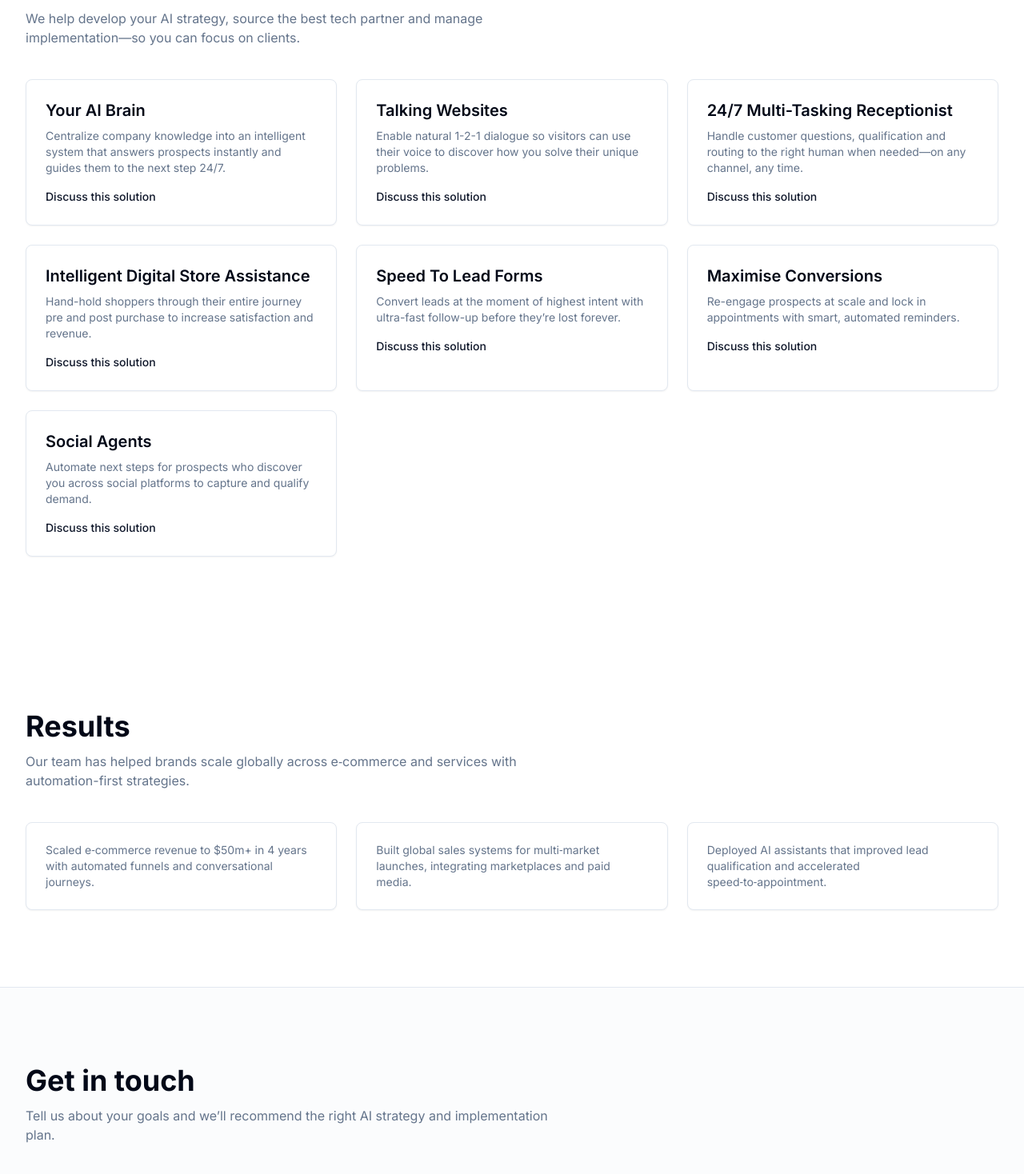
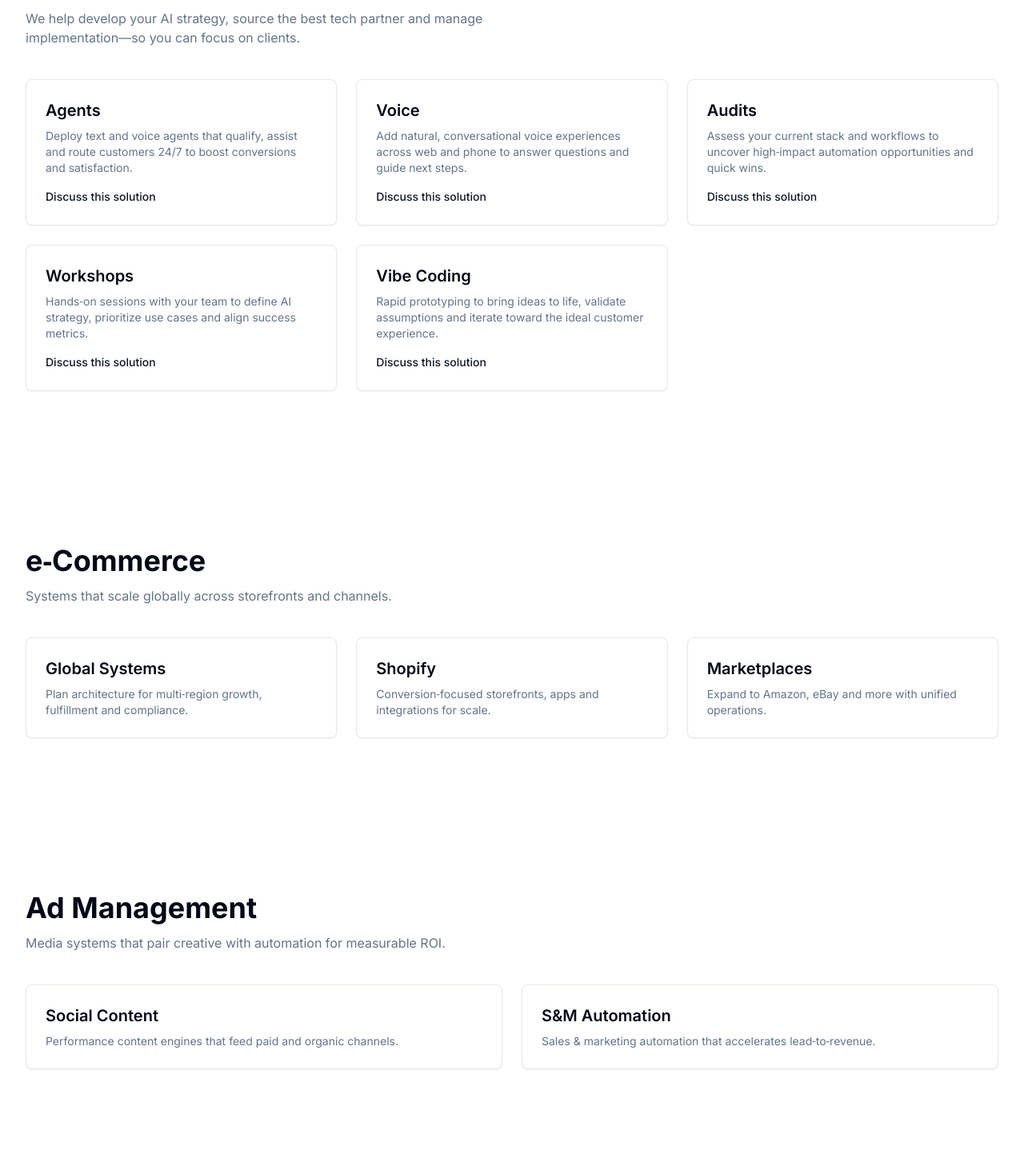
Before and after one commit to ATSUK-23/ats-website, a React (Vite) app: page / in a window 1280 px wide. Shown: the part 1160-2628 px from the top of the page at 80% size. Built offline with nearby package versions, Linux system fonts and the light colour scheme.

Commit message:
Update site map
Update the site map with the new menu structure including AI Solutions, Agents, Voice, Audits, Workshops, Vibe Coding, e-Commerce, Global Systems, Shopify, Marketplaces, Ad Management, Social Content, S&M Automation, About, and Contact.

```diff
--- a/src/components/layout/SiteFooter.tsx
+++ b/src/components/layout/SiteFooter.tsx
@@ -4,9 +4,10 @@ export const SiteFooter = () => {
       <div className="container py-10 text-sm text-muted-foreground flex flex-col md:flex-row items-center justify-between gap-3">
         <p>© {new Date().getFullYear()} Automate To Sell. All rights reserved.</p>
         <nav className="flex items-center gap-6">
-          <a href="#services" className="hover:text-primary">Services</a>
           <a href="#ai-solutions" className="hover:text-primary">AI Solutions</a>
-          <a href="#case-studies" className="hover:text-primary">Case Studies</a>
+          <a href="#e-commerce" className="hover:text-primary">e‑Commerce</a>
+          <a href="#ad-management" className="hover:text-primary">Ad Management</a>
+          <a href="#about" className="hover:text-primary">About</a>
           <a href="#contact" className="hover:text-primary">Contact</a>
         </nav>
       </div>
--- a/src/components/layout/SiteHeader.tsx
+++ b/src/components/layout/SiteHeader.tsx
@@ -9,13 +9,22 @@ import {
 } from "@/components/ui/dropdown-menu";
 
 const aiItems = [
-  { id: "your-ai-brain", label: "Your AI Brain" },
-  { id: "talking-websites", label: "Talking Websites" },
-  { id: "ai-receptionist", label: "24/7 Multi-Tasking Receptionist" },
-  { id: "digital-assistant", label: "Intelligent Digital Store Assistance" },
-  { id: "speed-to-lead", label: "Speed To Lead Forms" },
-  { id: "maximise-conversions", label: "Maximise Conversions" },
-  { id: "social-agents", label: "Social Agents" },
+  { id: "agents", label: "Agents" },
+  { id: "voice", label: "Voice" },
+  { id: "audits", label: "Audits" },
+  { id: "workshops", label: "Workshops" },
+  { id: "vibe-coding", label: "Vibe Coding" },
+];
+
+const ecommerceItems = [
+  { id: "global-systems", label: "Global Systems" },
+  { id: "shopify", label: "Shopify" },
+  { id: "marketplaces", label: "Marketplaces" },
+];
+
+const adItems = [
+  { id: "social-content", label: "Social Content" },
+  { id: "s-m-automation", label: "S&M Automation" },
 ];
 
 export const SiteHeader = () => {
@@ -33,8 +42,6 @@ export const SiteHeader = () => {
         </Link>
 
         <div className="hidden md:flex items-center gap-6">
-          <button onClick={() => handleScroll("services")} className="text-sm font-medium hover:text-primary transition-colors">Services</button>
-
           <DropdownMenu>
             <DropdownMenuTrigger className="text-sm font-medium focus:outline-none">AI Solutions</DropdownMenuTrigger>
             <DropdownMenuContent align="start">
@@ -46,7 +53,29 @@ export const SiteHeader = () => {
             </DropdownMenuContent>
           </DropdownMenu>
 
-          <button onClick={() => handleScroll("case-studies")} className="text-sm font-medium hover:text-primary transition-colors">Case Studies</button>
+          <DropdownMenu>
+            <DropdownMenuTrigger className="text-sm font-medium focus:outline-none">e-Commerce</DropdownMenuTrigger>
+            <DropdownMenuContent align="start">
+              {ecommerceItems.map((item) => (
+                <DropdownMenuItem key={item.id} onSelect={() => handleScroll(item.id)}>
+                  {item.label}
+                </DropdownMenuItem>
+              ))}
+            </DropdownMenuContent>
+          </DropdownMenu>
+
+          <DropdownMenu>
+            <DropdownMenuTrigger className="text-sm font-medium focus:outline-none">Ad Management</DropdownMenuTrigger>
+            <DropdownMenuContent align="start">
+              {adItems.map((item) => (
+                <DropdownMenuItem key={item.id} onSelect={() => handleScroll(item.id)}>
+                  {item.label}
+                </DropdownMenuItem>
+              ))}
+            </DropdownMenuContent>
+          </DropdownMenu>
+
+          <button onClick={() => handleScroll("about")} className="text-sm font-medium hover:text-primary transition-colors">About</button>
           <button onClick={() => handleScroll("contact")} className="text-sm font-medium hover:text-primary transition-colors">Contact</button>
         </div>
 
--- a/src/components/sections/AISolutions.tsx
+++ b/src/components/sections/AISolutions.tsx
@@ -6,46 +6,34 @@ type Solution = {
 
 const solutions: Solution[] = [
   {
-    id: "your-ai-brain",
-    title: "Your AI Brain",
+    id: "agents",
+    title: "Agents",
     blurb:
-      "Centralize company knowledge into an intelligent system that answers prospects instantly and guides them to the next step 24/7.",
+      "Deploy text and voice agents that qualify, assist and route customers 24/7 to boost conversions and satisfaction.",
   },
   {
-    id: "talking-websites",
-    title: "Talking Websites",
+    id: "voice",
+    title: "Voice",
     blurb:
-      "Enable natural 1-2-1 dialogue so visitors can use their voice to discover how you solve their unique problems.",
+      "Add natural, conversational voice experiences across web and phone to answer questions and guide next steps.",
   },
   {
-    id: "ai-receptionist",
-    title: "24/7 Multi-Tasking Receptionist",
+    id: "audits",
+    title: "Audits",
     blurb:
-      "Handle customer questions, qualification and routing to the right human when needed—on any channel, any time.",
+      "Assess your current stack and workflows to uncover high‑impact automation opportunities and quick wins.",
   },
   {
-    id: "digital-assistant",
-    title: "Intelligent Digital Store Assistance",
+    id: "workshops",
+    title: "Workshops",
     blurb:
-      "Hand-hold shoppers through their entire journey pre and post purchase to increase satisfaction and revenue.",
+      "Hands‑on sessions with your team to define AI strategy, prioritize use cases and align success metrics.",
   },
   {
-    id: "speed-to-lead",
-    title: "Speed To Lead Forms",
+    id: "vibe-coding",
+    title: "Vibe Coding",
     blurb:
-      "Convert leads at the moment of highest intent with ultra-fast follow-up before they’re lost forever.",
-  },
-  {
-    id: "maximise-conversions",
-    title: "Maximise Conversions",
-    blurb:
-      "Re-engage prospects at scale and lock in appointments with smart, automated reminders.",
-  },
-  {
-    id: "social-agents",
-    title: "Social Agents",
-    blurb:
-      "Automate next steps for prospects who discover you across social platforms to capture and qualify demand.",
+      "Rapid prototyping to bring ideas to life, validate assumptions and iterate toward the ideal customer experience.",
   },
 ];
 
--- a/src/pages/Index.tsx
+++ b/src/pages/Index.tsx
@@ -45,6 +45,51 @@ const Index = () => {
 
         <AISolutions />
 
+        <section id="e-commerce" className="container py-16 md:py-24">
+          <header className="max-w-2xl">
+            <h2 className="text-3xl md:text-4xl font-bold">e‑Commerce</h2>
+            <p className="mt-3 text-muted-foreground">Systems that scale globally across storefronts and channels.</p>
+          </header>
+          <div className="mt-10 grid gap-6 md:grid-cols-3">
+            <article id="global-systems" className="rounded-lg border bg-card p-6 shadow-sm">
+              <h3 className="text-xl font-semibold">Global Systems</h3>
+              <p className="mt-2 text-sm text-muted-foreground">Plan architecture for multi‑region growth, fulfillment and compliance.</p>
+            </article>
+            <article id="shopify" className="rounded-lg border bg-card p-6 shadow-sm">
+              <h3 className="text-xl font-semibold">Shopify</h3>
+              <p className="mt-2 text-sm text-muted-foreground">Conversion‑focused storefronts, apps and integrations for scale.</p>
+            </article>
+            <article id="marketplaces" className="rounded-lg border bg-card p-6 shadow-sm">
+              <h3 className="text-xl font-semibold">Marketplaces</h3>
+              <p className="mt-2 text-sm text-muted-foreground">Expand to Amazon, eBay and more with unified operations.</p>
+            </article>
+          </div>
+        </section>
+
+        <section id="ad-management" className="container py-16 md:py-24">
+          <header className="max-w-2xl">
+            <h2 className="text-3xl md:text-4xl font-bold">Ad Management</h2>
+            <p className="mt-3 text-muted-foreground">Media systems that pair creative with automation for measurable ROI.</p>
+          </header>
+          <div className="mt-10 grid gap-6 md:grid-cols-2">
+            <article id="social-content" className="rounded-lg border bg-card p-6 shadow-sm">
+              <h3 className="text-xl font-semibold">Social Content</h3>
+              <p className="mt-2 text-sm text-muted-foreground">Performance content engines that feed paid and organic channels.</p>
+            </article>
+            <article id="s-m-automation" className="rounded-lg border bg-card p-6 shadow-sm">
+              <h3 className="text-xl font-semibold">S&M Automation</h3>
+              <p className="mt-2 text-sm text-muted-foreground">Sales & marketing automation that accelerates lead‑to‑revenue.</p>
+            </article>
+          </div>
+        </section>
+
+        <section id="about" className="container py-16 md:py-24">
+          <header className="max-w-2xl">
+            <h2 className="text-3xl md:text-4xl font-bold">About</h2>
+            <p className="mt-3 text-muted-foreground">Decades in digital, e‑commerce and automation. We help you choose the right strategy and partners—then ship.</p>
+          </header>
+        </section>
+
         <section id="case-studies" className="container py-16 md:py-24">
           <header className="max-w-2xl">
             <h2 className="text-3xl md:text-4xl font-bold">Results</h2>
```
